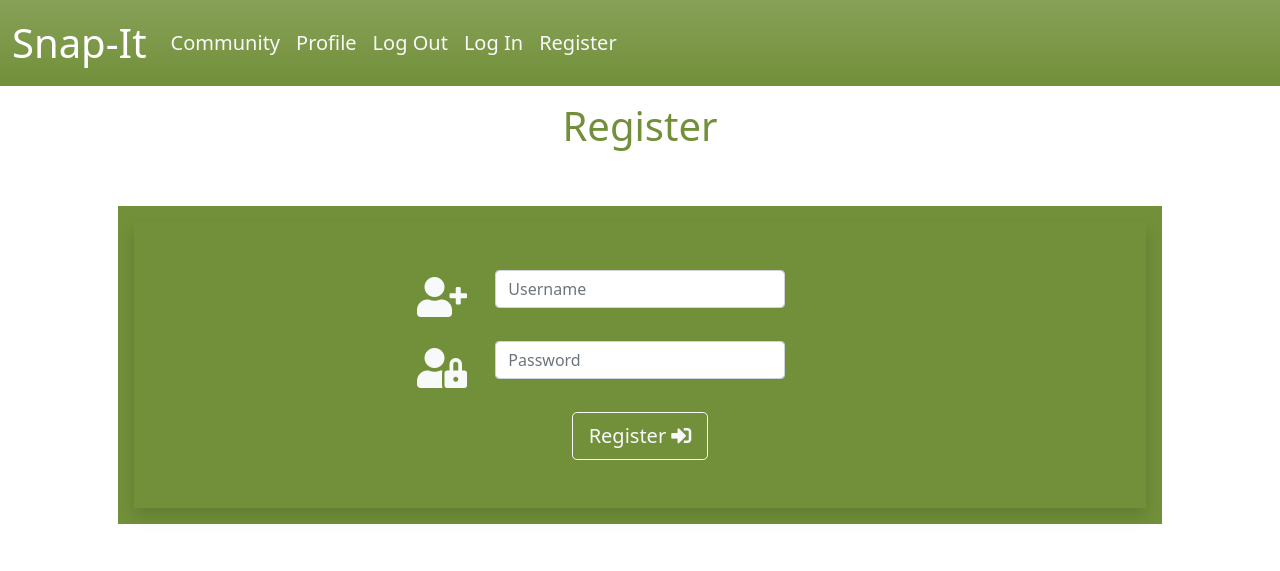
After one commit to tashi-sk/flask-snap-it, a Flask app: page /register in a window 1280 px wide. The commit adds this page. Shown: the top 571 px of the page. Run offline with Flask 2, Linux system fonts and the light colour scheme; some libraries are stand-ins or nearby versions.

Commit message:
Add register Template

```diff
--- a/app.py
+++ b/app.py
@@ -4,6 +4,7 @@ from flask import (
     redirect, request, session, url_for)
 from flask_pymongo import PyMongo
 from bson.objectid import ObjectId
+from werkzeug.security import generate_password_hash, check_password_hash
 if os.path.exists("env.py"):
     import env
 
@@ -24,6 +25,11 @@ def home():
     return render_template("index.html", articles=articles)
 
 
+@app.route("/register", methods=["GET", "POST"])
+def register():
+    return render_template("register.html")
+
+
 if __name__ == "__main__":
     app.run(
         host=os.environ.get("IP"),
--- a/static/css/style.css
+++ b/static/css/style.css
@@ -1,3 +1,16 @@
-body {
-    background-color: rgb(98, 133, 63);
+.navbar {
+    color:rgb(255, 255, 255);
+    background-color: rgb(114, 144, 58);
 }
+
+/*  Register/Login Page  */
+.card-body {
+    background-color: rgb(114, 144, 58);
+}
+.text-color {
+    color: rgb(114, 144, 58);
+}
+
+.btn-register:hover {
+    color: rgb(114, 144, 58);
+}
--- a/templates/base.html
+++ b/templates/base.html
@@ -19,7 +19,7 @@
     <header>
         <nav class="navbar navbar-expand-lg navbar-dark bg-gradient">
             <div class="container-fluid">
-              <a class="navbar-brand fs-1" href="">Snap-It</a>
+              <a class="navbar-brand fs-1" href="{{ url_for('home') }}">Snap-It</a>
               <button class="navbar-toggler" type="button" data-bs-toggle="collapse" data-bs-target="#navbarSupportedContent" aria-controls="navbarSupportedContent" aria-expanded="false" aria-label="Toggle navigation">
                 <span class="navbar-toggler-icon"></span>
               </button>
@@ -38,7 +38,7 @@
                     <a class="nav-link text-light" href="">Log In</a>
                 </li>
                 <li class="nav-item">
-                    <a class="nav-link text-light" href="">Register</a>
+                    <a class="nav-link text-light" href="{{ url_for('register') }}">Register</a>
                 </li>
                 </ul>
               </div>
--- /dev/null
+++ b/templates/register.html
@@ -0,0 +1,34 @@
+{% extends "base.html" %}
+{% block content %}
+    <h4 class="text-center mt-3 flashes fs-1 text-color">Register</h4>
+    <div class="p-5">
+        <div class="row card-body">
+            <form class="col-12 shadow p-5" method="POST" action="{{ url_for('register') }}">
+                <div class="">
+                    <!-- username -->
+                    <div class="mb-3 row">
+                        <label for="username" class="col-sm-1 offset-sm-3 col-form-label"><i class="fas fa-user-plus text-light fs-1"></i></label>
+                        <div class="col-sm-4 ">
+                            <input id="username" name="username" type="text" placeholder="Username" minlength="5" maxlength="15" pattern="^[a-zA-Z0-9]{5,15}$" class="form-control" required>
+                        </div>
+                    </div>
+                    <!-- password -->
+                    <div class="mb-3 row">
+                        <label for="inputPassword" class="col-sm-1 offset-sm-3 col-form-label"><i class="fas fa-user-lock text-light fs-1"></i></label>
+                        <div class="col-sm-4">
+                            <input id="password" name="password" type="password" placeholder="Password" minlength="5" maxlength="15" pattern="^[a-zA-Z0-9]{5,15}$" class="form-control" required>
+                        </div>
+                    </div>
+                    <!-- register -->
+                    <div class="row ">
+                        <div class="col text-center">
+                            <button type="submit" class="btn btn-lg btn-outline-light btn-register">
+                                Register <i class="fas fa-sign-in-alt"></i>
+                            </button>
+                        </div>
+                    </div>
+                </div>
+            </form>
+        </div>
+    </div>
+{% endblock %}
```
